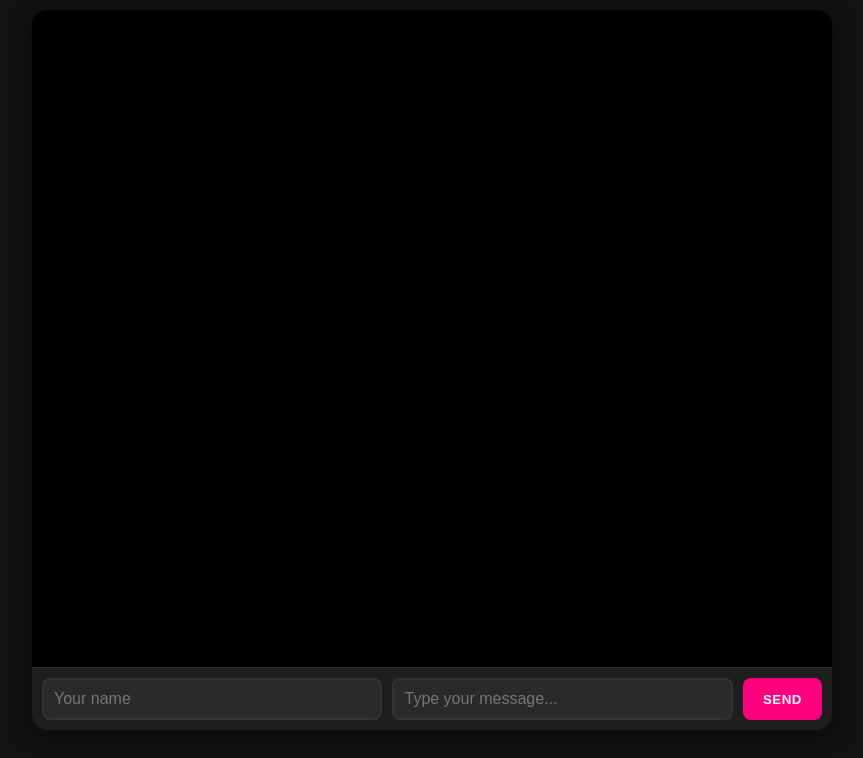
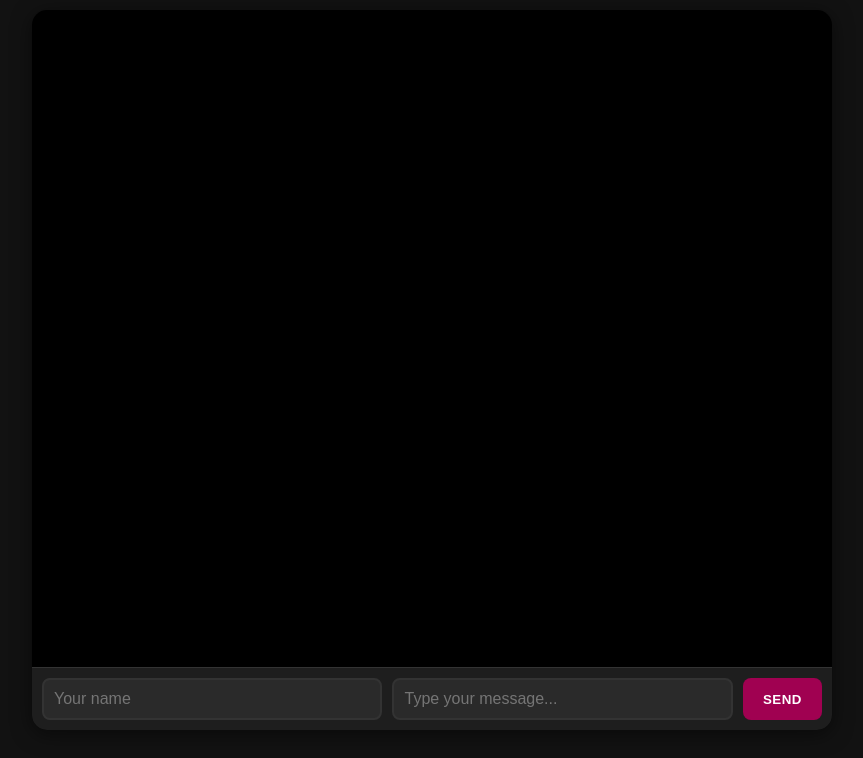
Before and after one commit to Gloxinia5/ChatRoom, a website: page public/index.html in a window 1280 px wide. Shown: the whole page, without its empty margins (208-1071 px from the left). Drawn offline with nearby package versions, Linux system fonts and the light colour scheme; no server answers.

Commit message:
added black pink theme

```diff
--- a/public/index.html
+++ b/public/index.html
@@ -5,7 +5,7 @@
   <meta name="viewport" content="width=device-width, initial-scale=1.0">
   <style>
     :root {
-      --primary-pink: #ff007f; /* Bright pink */
+      --primary-pink: #a00151; /* Bright pink */
       --secondary-pink: #ff66b3; /* Lighter pink */
       --background: #121212; /* Dark background */
       --white: #ffffff;
```
